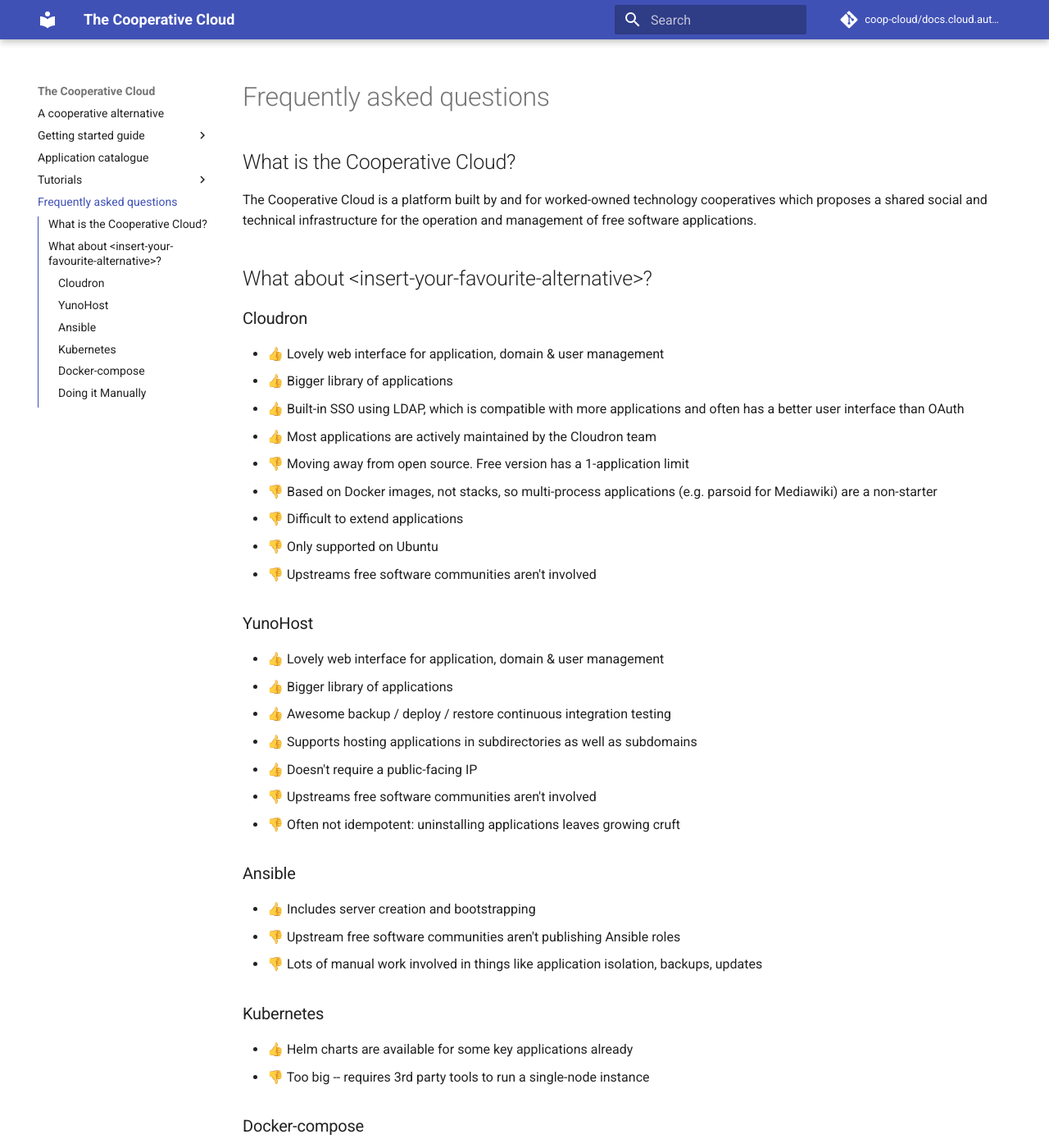
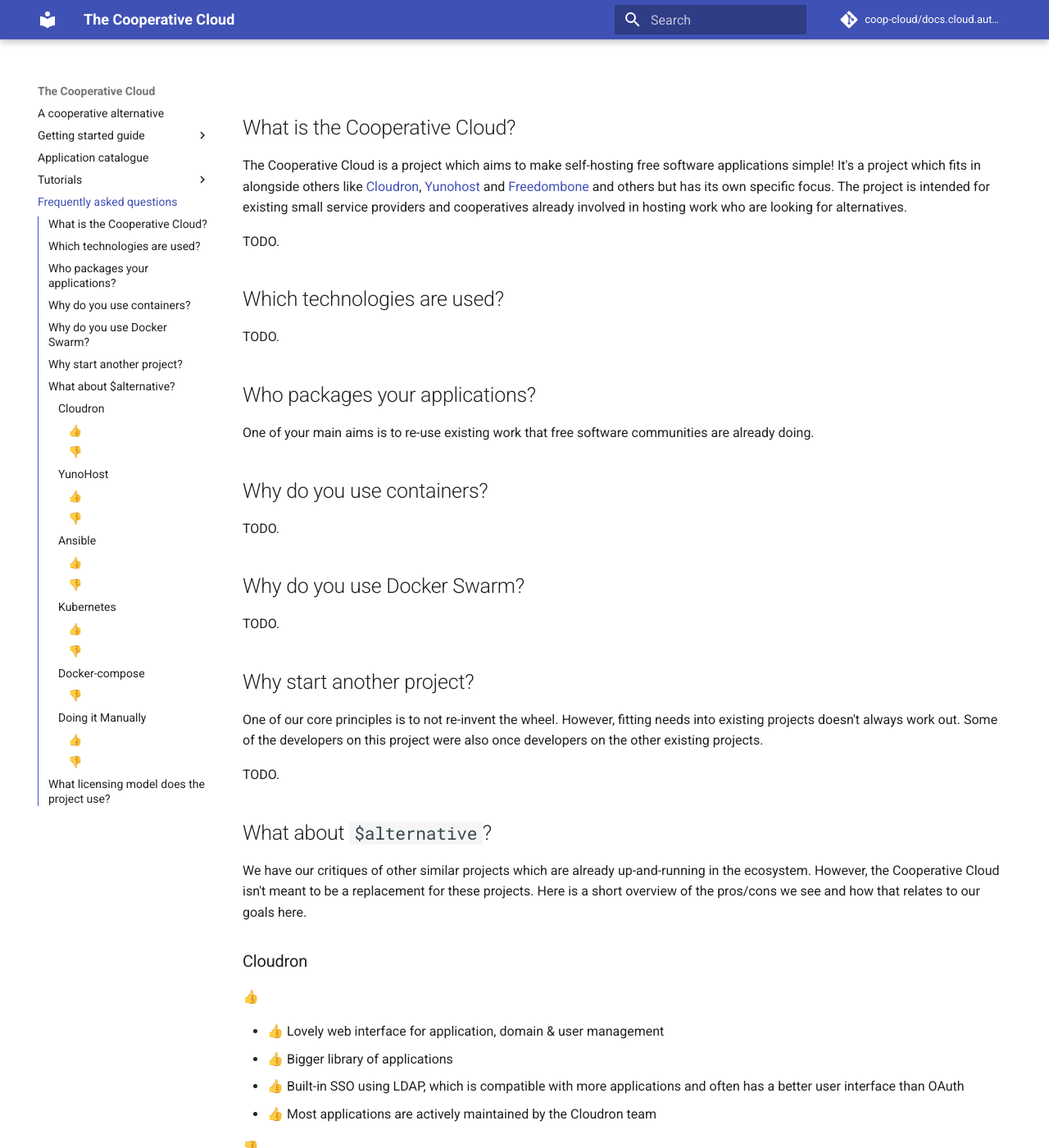
Before and after one commit to mayel/docs.coopcloud.tech, an MkDocs documentation site: the page built from docs/faq.md, in a window 1280 px wide and 1400 px high. Shown: the whole window at 82% size. Built offline with MkDocs 1.6.1 and Material for MkDocs 9.7.7, drawn with Linux system fonts in a browser that asks for light colours; some of the changed text lies outside the part shown.

Commit message:
Take a pass on the FAQ

```diff
--- a/docs/faq.md
+++ b/docs/faq.md
@@ -1,21 +1,61 @@
 ---
-title: Frequently Asked Questions
+title: Frequently asked questions
 ---
 
 ## What is the Cooperative Cloud?
 
-The Cooperative Cloud is a platform built by and for worked-owned technology
-cooperatives which proposes a shared social and technical infrastructure for
-the operation and management of free software applications.
+The Cooperative Cloud is a project which aims to make self-hosting free
+software applications simple! It's a project which fits in alongside others
+like [Cloudron](https://www.cloudron.io/), [Yunohost](https://yunohost.org/)
+and [Freedombone](https://freedombone.net/) and others but has its own specific
+focus. The project is intended for existing small service providers and
+cooperatives already involved in hosting work who are looking for alternatives.
 
-## What about <insert-your-favourite-alternative\>?
+TODO.
+
+## Which technologies are used?
+
+TODO.
+
+## Who packages your applications?
+
+One of your main aims is to re-use existing work that free software communities
+are already doing.
+
+## Why do you use containers?
+
+TODO.
+
+## Why do you use Docker Swarm?
+
+TODO.
+
+## Why start another project?
+
+One of our core principles is to not re-invent the wheel. However, fitting
+needs into existing projects doesn't always work out. Some of the developers on
+this project were also once developers on the other existing projects.
+
+TODO.
+
+## What about `$alternative`?
+
+We have our critiques of other similar projects which are already
+up-and-running in the ecosystem. However, the Cooperative Cloud isn't meant to
+be a replacement for these projects. Here is a short overview of the pros/cons
+we see and how that relates to our goals here.
 
 ### Cloudron
+
+#### 👍
 
 - 👍 Lovely web interface for application, domain & user management
 - 👍 Bigger library of applications
 - 👍 Built-in SSO using LDAP, which is compatible with more applications and often has a better user interface than OAuth
 - 👍 Most applications are actively maintained by the Cloudron team
+
+#### 👎
+
 - 👎 Moving away from open source. Free version has a 1-application limit
 - 👎 Based on Docker images, not stacks, so multi-process applications (e.g. parsoid for Mediawiki) are a non-starter
 - 👎 Difficult to extend applications
@@ -24,26 +64,43 @@
 
 ### YunoHost
 
+#### 👍
+
 - 👍 Lovely web interface for application, domain & user management
 - 👍 Bigger library of applications
 - 👍 Awesome backup / deploy / restore continuous integration testing
 - 👍 Supports hosting applications in subdirectories as well as subdomains
 - 👍 Doesn't require a public-facing IP
+
+#### 👎
+
 - 👎 Upstreams free software communities aren't involved
 - 👎 Often not idempotent: uninstalling applications leaves growing cruft
 
 ### Ansible
 
+#### 👍
+
 - 👍 Includes server creation and bootstrapping
+
+#### 👎
+
 - 👎 Upstream free software communities aren't publishing Ansible roles
 - 👎 Lots of manual work involved in things like application isolation, backups, updates
 
 ### Kubernetes
 
+#### 👍
+
 - 👍 Helm charts are available for some key applications already
+
+#### 👎
+
 - 👎 Too big -- requires 3rd party tools to run a single-node instance
 
 ### Docker-compose
+
+#### 👎
 
 - 👎 Manual work required for process monitoring
 - 👎 Secret storage not available yet
@@ -51,7 +108,16 @@
 
 ### Doing it Manually
 
+#### 👍
+
 - 👍 Simple - just follow upstream instructions to install and update
+
+#### 👎
+
 - 👎 Loads of manual work required for application isolation and backups
 - 👎 Array of sysadmin skills required to install applications
 - 👎 Hard to share configurations into the commons
+
+# What licensing model does the project use?
+
+The Cooperative Cloud will always be available under copyleft licenses.
```
